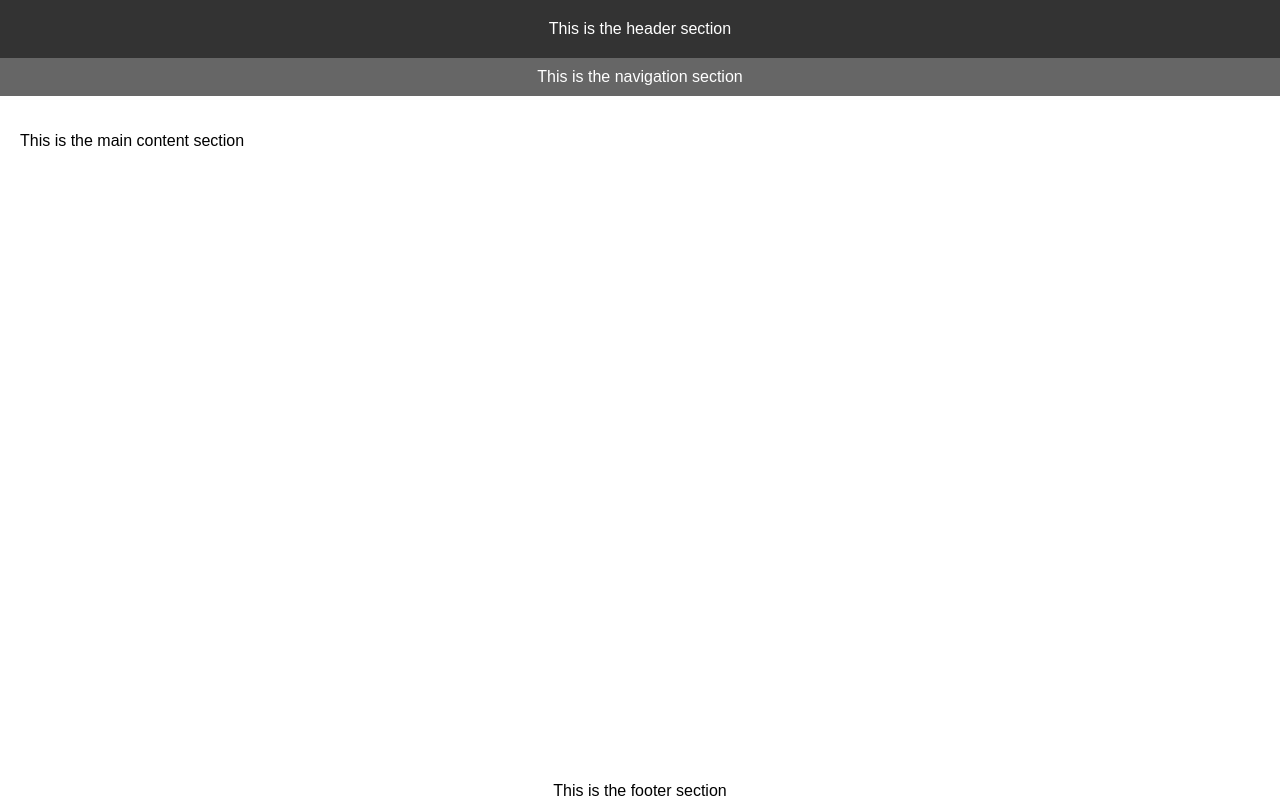
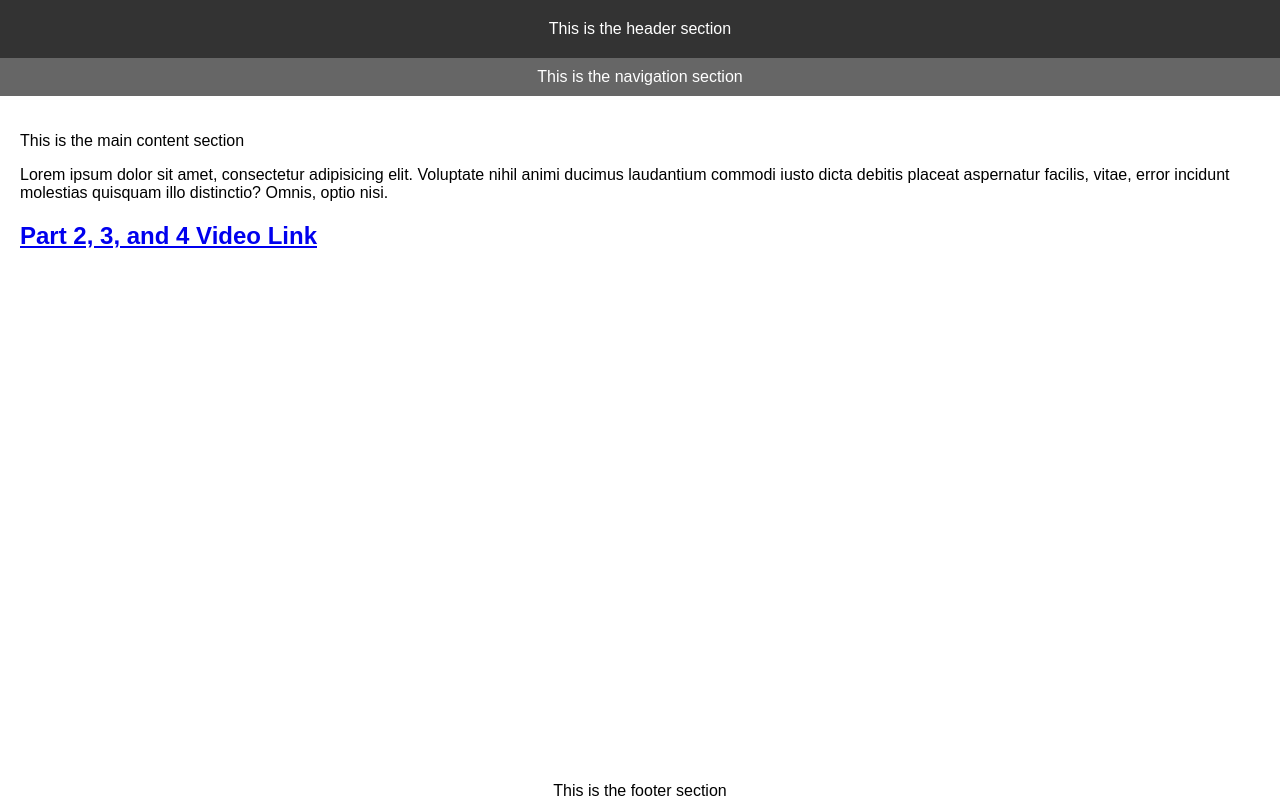
Before and after one commit to WaincelLanceDumanghi/223010607-WebDevFinalExam, a plain HTML site: page index.html in a window 1280 px wide. Drawn offline with Linux system fonts and the light colour scheme.

Commit message:
yunglinkvideoforpart2

```diff
--- a/index.html
+++ b/index.html
@@ -17,6 +17,10 @@
 
     <section id="main_content_section">
         <p>This is the main content section</p>
+        <p>Lorem ipsum dolor sit amet, consectetur adipisicing elit. Voluptate nihil animi ducimus laudantium commodi iusto dicta debitis placeat aspernatur facilis, vitae, error incidunt molestias quisquam illo distinctio? Omnis, optio nisi.</p>
+        <a href="https://ucbcfedu-my.sharepoint.com/:f:/g/personal/wcd0607_students_uc-bcf_edu_ph/EruzX6mWzMRMo7zX6RSoDW4BlueTev6ZY62S66GUBEMsyg?e=SqNMcn">
+            <h1>Part 2, 3, and 4 Video Link</h1>
+        </a>
     </section>
 
     <section id="footer">
```
